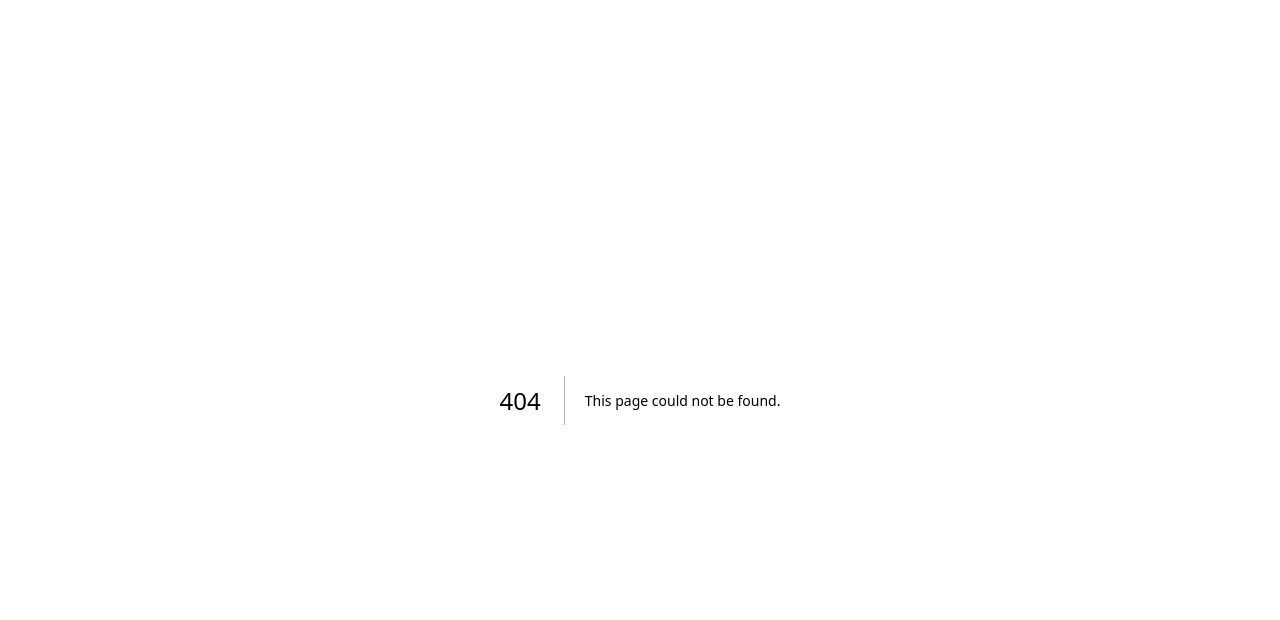
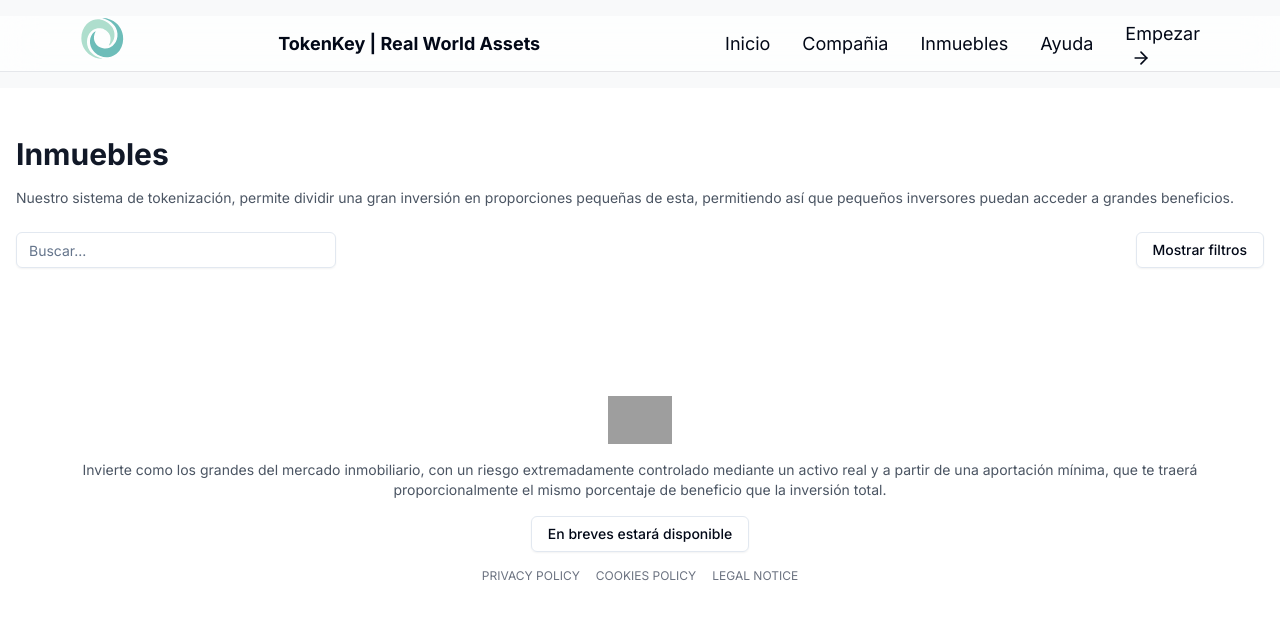
Before and after one commit to trasgoverde/tokenkey-website, a Next.js app: page /inmuebles in a window 1280 px wide. Before the commit this address had no page. Shown: the top 620 px of the page. Built offline with nearby package versions, Linux system fonts and the light colour scheme; grey boxes are pictures that could not be loaded.

Commit message:
Pages, + Inmuebles page

```diff
--- /dev/null
+++ b/app/inmuebles/page.tsx
@@ -0,0 +1,140 @@
+import { Input } from "@/components/ui/input"
+import { Button } from "@/components/ui/button"
+import MaxWidthWrapper from "@/components/MaxWidthWrapper";
+import Link from "next/link"
+import { CardContent, Card } from "@/components/ui/card"
+import { Image } from "next/image";
+import Logo from '@/components/icons/Logo';
+import MobileNav from '@/components/MobileNav';
+import { ArrowRight } from "lucide-react";
+
+export default function InmueblesPage() {
+  return (
+    <div className="bg-white">
+      <header className="bg-[#f8f9fa] py-4">
+
+          <div className="flex items-center space-x-4">
+            <div className='sticky h-14 inset-x-0 top-0 z-30 w-full border-b border-gray-200 bg-white/75 backdrop-blur-lg transition-all'>
+        <MaxWidthWrapper>
+          <div className='flex h-14 items-center justify-between border-b border-zinc-200'>
+            <Logo />
+            <Link
+              href='/'
+              className='flex z-30 font-bold pr-10 text-lg'>
+              <span>TokenKey | Real World Assets</span>
+            </Link>
+            <MobileNav />
+            <div className='hidden items-center text-lg space-x-8 sm:flex'>
+            <Link
+                href='/Inicio'
+                >
+                Inicio
+              </Link>
+              <Link
+                href='/company'
+                >
+                Compañia
+              </Link>
+              <Link
+                href='/inmuebles'
+               >
+                Inmuebles
+              </Link>
+              <Link
+                href='/ayuda'
+                >
+                Ayuda
+                </Link>
+
+              <Link
+                href='/sign-up' // Provide the href attribute here
+                >
+                Empezar{' '}
+                <ArrowRight className='ml-1.5 h-5 w-5' />
+              </Link>
+            </div>
+          </div>
+        </MaxWidthWrapper>
+      </div>
+      </div>
+      </header>
+      <main className="container mx-auto px-4">
+        <section className="py-12">
+          <h1 className="text-3xl font-bold text-gray-900">Inmuebles</h1>
+          <p className="mt-4 text-sm text-gray-600">
+            Nuestro sistema de tokenización, permite dividir una gran inversión en proporciones pequeñas de esta,
+            permitiendo así que pequeños inversores puedan acceder a grandes beneficios.
+          </p>
+          <div className="mt-6 flex items-center justify-between">
+            <Input className="w-full max-w-xs" placeholder="Buscar..." type="search" />
+              <Button variant="outline">Mostrar filtros</Button>
+            </div>
+        </section>
+        <section className="grid grid-cols-1 gap-6 md:grid-cols-2 lg:grid-cols-3 xl:grid-cols-4" />
+        <footer className="mt-12 py-8">
+          <div className="container mx-auto flex flex-col items-center space-y-4 px-4">
+            <img alt="TokenKey logo" className="h-12" src="/placeholder.svg" />
+            <p className="text-center text-sm text-gray-600">
+              Invierte como los grandes del mercado inmobiliario, con un riesgo extremadamente controlado mediante un
+              activo real y a partir de una aportación mínima, que te traerá proporcionalmente el mismo porcentaje de
+              beneficio que la inversión total.
+            </p>
+            <Button variant="outline">En breves estará disponible</Button>
+            <div className="flex space-x-4">
+              <a className="text-xs text-gray-500 hover:text-gray-700" href="#">
+                PRIVACY POLICY
+              </a>
+              <a className="text-xs text-gray-500 hover:text-gray-700" href="#">
+                COOKIES POLICY
+              </a>
+              <a className="text-xs text-gray-500 hover:text-gray-700" href="#">
+                LEGAL NOTICE
+              </a>
+            </div>
+          </div>
+        </footer>
+      </main>
+    </div>
+  )
+}
+
+function BellIcon(props) {
+  return (
+    <svg
+      {...props}
+      xmlns="http://www.w3.org/2000/svg"
+      width="24"
+      height="24"
+      viewBox="0 0 24 24"
+      fill="none"
+      stroke="currentColor"
+      strokeWidth="2"
+      strokeLinecap="round"
+      strokeLinejoin="round"
+    >
+      <path d="M6 8a6 6 0 0 1 12 0c0 7 3 9 3 9H3s3-2 3-9" />
+      <path d="M10.3 21a1.94 1.94 0 0 0 3.4 0" />
+    </svg>
+  )
+}
+
+
+function SearchIcon(props) {
+  return (
+    <svg
+      {...props}
+      xmlns="http://www.w3.org/2000/svg"
+      width="24"
+      height="24"
+      viewBox="0 0 24 24"
+      fill="none"
+      stroke="currentColor"
+      strokeWidth="2"
+      strokeLinecap="round"
+      strokeLinejoin="round"
+    >
+      <circle cx="11" cy="11" r="8" />
+      <path d="m21 21-4.3-4.3" />
+    </svg>
+  )
+}
```
Also changed, not shown: app/(dashboard)/(routes)/dashboard/page.tsx (added), app/(dashboard)/(routes)/investments/page.tsx (added), app/(dashboard)/(routes)/settings/page.tsx (added), app/ayuda/page.tsx (added), app/company/page.tsx (added).
